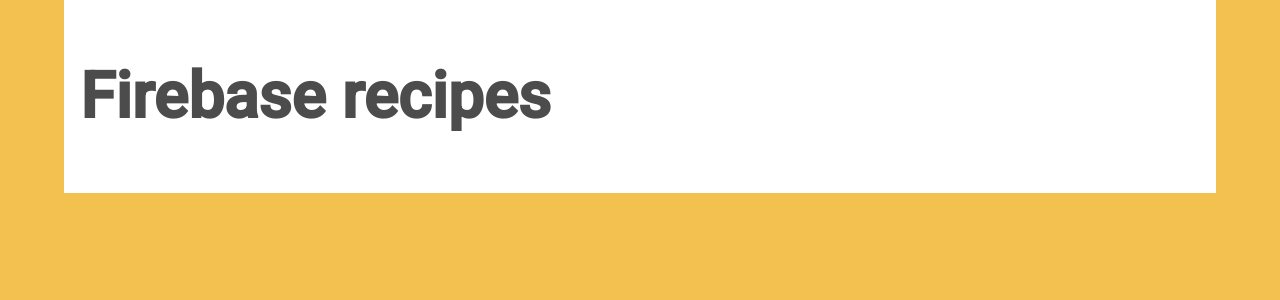
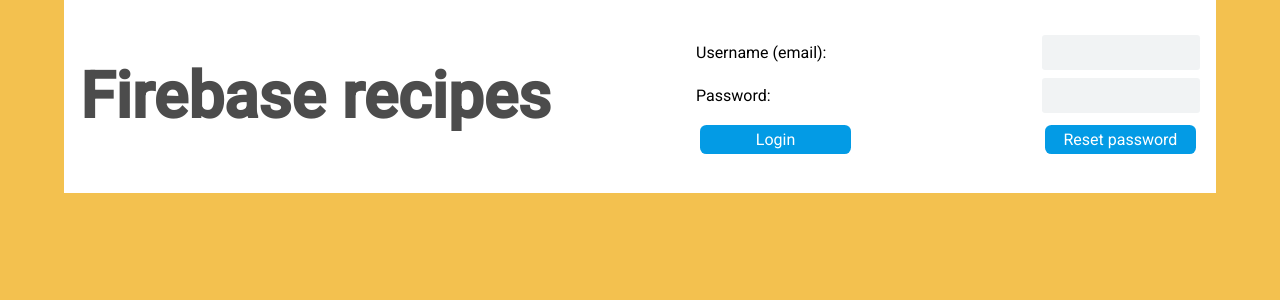
Before and after one commit to patriciacostadacruz/firebase-recipes-app, a React (Create React App) app: page / in a window 1280 px wide. Shown: the top 300 px of the page. Built offline with nearby package versions, Linux system fonts and the light colour scheme; no server answers.

Commit message:
Adds login and reset password auth logic

```diff
--- a/package.json
+++ b/package.json
@@ -16,7 +16,8 @@
     "start": "react-scripts start",
     "build": "react-scripts build",
     "test": "react-scripts test",
-    "eject": "react-scripts eject"
+    "eject": "react-scripts eject",
+    "build-deploy": "yarn build && firebase deploy --only hosting"
   },
   "eslintConfig": {
     "extends": [
--- a/src/App.js
+++ b/src/App.js
@@ -1,12 +1,19 @@
+import { useState } from "react";
+import firebaseAuthService from "./FirebaseAuthService";
+import LoginForm from "./components/LoginForm";
 import "./App.css";
-// eslint-disable-next-line no-unused-vars
-import firebase from "./FirebaseConfig";
 
 function App() {
+  const [user, setUser] = useState(null);
+
+  // listens to any change in auth, assigns new value
+  firebaseAuthService.subscribeToAuthChanges(setUser);
+
   return (
     <div className="App">
       <div className="title-row">
         <h1 className="title">Firebase recipes</h1>
+        <LoginForm existingUser={user} />
       </div>
     </div>
   );
--- /dev/null
+++ b/src/FirebaseAuthService.js
@@ -0,0 +1,42 @@
+import Firebase from "./FirebaseConfig";
+
+const auth = Firebase.auth();
+
+const registerUser = (email, password) => {
+  // following method returns a promise
+  return auth.createUserWithEmailAndPassword(email, password);
+};
+
+const loginUser = (email, password) => {
+  return auth.signInWithEmailAndPassword(email, password);
+};
+
+const logoutUser = () => {
+  return auth.signOut();
+};
+
+const sendPasswordResetEmail = (email) => {
+  return auth.sendPasswordResetEmail(email);
+};
+
+const loginWithGoogle = () => {
+  const provider = new Firebase.auth.GoogleAuthProvider();
+  return auth.signInWithPopup(provider);
+};
+
+const subscribeToAuthChanges = (handleAuthChange) => {
+  auth.onAuthStateChanged((user) => {
+    handleAuthChange(user);
+  });
+};
+
+const firebaseAuthService = {
+  registerUser,
+  loginUser,
+  logoutUser,
+  sendPasswordResetEmail,
+  loginWithGoogle,
+  subscribeToAuthChanges,
+};
+
+export default firebaseAuthService;
--- a/src/FirebaseConfig.js
+++ b/src/FirebaseConfig.js
@@ -1,4 +1,5 @@
-import firebase from "firebase/compat/app";
+import Firebase from "firebase/compat/app";
+import "firebase/compat/auth";
 
 const config = {
   apiKey: process.env.REACT_APP_API_KEY,
@@ -10,8 +11,8 @@ const config = {
   measurementId: process.env.REACT_APP_MEASUREMENT_ID,
 };
 
-if (!firebase.apps.length) {
-  firebase.initializeApp(config);
+if (!Firebase.apps.length) {
+  Firebase.initializeApp(config);
 }
 
-export default firebase;
+export default Firebase;
--- /dev/null
+++ b/src/components/LoginForm.js
@@ -0,0 +1,83 @@
+import { useState } from "react";
+import firebaseAuthService from "../FirebaseAuthService";
+
+const LoginForm = ({ existingUser }) => {
+  const [username, setUsername] = useState("");
+  const [password, setPassword] = useState("");
+
+  const handleSubmit = async (e) => {
+    e.preventDefault();
+    try {
+      await firebaseAuthService.loginUser(username, password);
+      setUsername("");
+      setPassword("");
+    } catch (error) {
+      alert(error.message);
+    }
+  };
+
+  const handleLogout = () => {
+    firebaseAuthService.logoutUser();
+  };
+
+  const handleSendPasswordResetEmail = async () => {
+    if (!username) {
+      alert("Missing username!");
+      return;
+    }
+    try {
+      await firebaseAuthService.sendPasswordResetEmail(username);
+      alert("Sent the password reset email.");
+    } catch (error) {
+      alert(error.message);
+      console.log(error);
+    }
+  };
+
+  return (
+    <div className="login-form-container">
+      {existingUser ? (
+        <div className="row">
+          <h3>Welcome, {existingUser.email}</h3>
+          <button className="primary-button" onClick={handleLogout}>
+            Log out
+          </button>
+        </div>
+      ) : (
+        <form onSubmit={handleSubmit} className="login-form">
+          <label className="input-label login-label">
+            Username (email):
+            <input
+              type="email"
+              required
+              value={username}
+              onChange={(e) => setUsername(e.target.value)}
+              className="input-text"
+            />
+          </label>
+          <label className="input-label login-label">
+            Password:
+            <input
+              type="password"
+              required
+              value={password}
+              onChange={(e) => setPassword(e.target.value)}
+              className="input-text"
+            />
+          </label>
+          <div className="button-box">
+            <button className="primary-button">Login</button>
+            <button
+              onClick={handleSendPasswordResetEmail}
+              className="primary-button"
+            >
+              Reset password
+            </button>
+          </div>
+        </form>
+      )}
+    </div>
+  );
+};
+
+export default LoginForm;
--- a/src/index.css
+++ b/src/index.css
@@ -1,13 +1,13 @@
 body {
   margin: 0;
-  font-family: -apple-system, BlinkMacSystemFont, 'Segoe UI', 'Roboto', 'Oxygen',
-    'Ubuntu', 'Cantarell', 'Fira Sans', 'Droid Sans', 'Helvetica Neue',
+  font-family: -apple-system, BlinkMacSystemFont, "Segoe UI", "Roboto", "Oxygen",
+    "Ubuntu", "Cantarell", "Fira Sans", "Droid Sans", "Helvetica Neue",
     sans-serif;
   -webkit-font-smoothing: antialiased;
   -moz-osx-font-smoothing: grayscale;
 }
 
 code {
-  font-family: source-code-pro, Menlo, Monaco, Consolas, 'Courier New',
+  font-family: source-code-pro, Menlo, Monaco, Consolas, "Courier New",
     monospace;
 }
```
